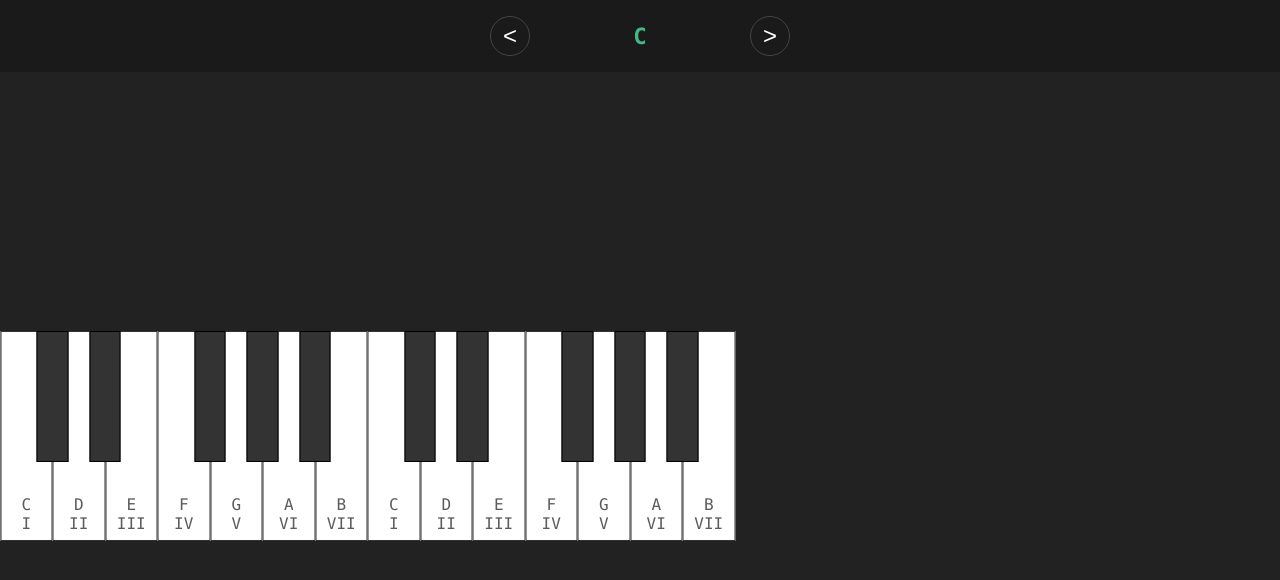
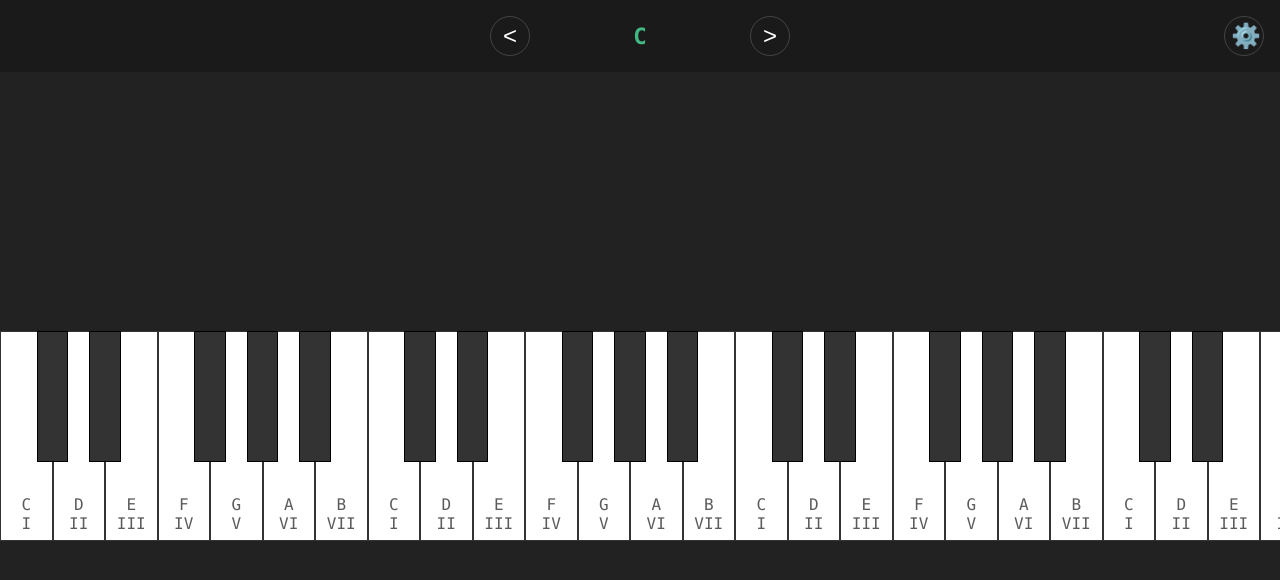
Before and after one commit to Jam-TechLab/tone-bridge, a Vue app: page / in a window 1280 px wide. Shown: the top 580 px of the page. Built offline with nearby package versions, Linux system fonts and the light colour scheme.

Commit message:
設定ボタンの置き換えと鍵盤の拡張

```diff
--- a/src/App.vue
+++ b/src/App.vue
@@ -34,48 +34,45 @@ const handleChangeKey = (direction) => {
   }
 }
 
-// === 2. 鍵盤データ ===
-const keys = [
-  // Octave 3
-  { note: 'C3', type: 'white', left: 0 },
-  { note: 'C#3', type: 'black', left: 36.75 },
-  { note: 'D3', type: 'white', left: 52.5 },
-  { note: 'D#3', type: 'black', left: 89.25 },
-  { note: 'E3', type: 'white', left: 105 },
-  { note: 'F3', type: 'white', left: 157.5 },
-  { note: 'F#3', type: 'black', left: 194.25 },
-  { note: 'G3', type: 'white', left: 210 },
-  { note: 'G#3', type: 'black', left: 246.75 },
-  { note: 'A3', type: 'white', left: 262.5 },
-  { note: 'A#3', type: 'black', left: 299.25 },
-  { note: 'B3', type: 'white', left: 315 },
-  // Octave 4
-  { note: 'C4', type: 'white', left: 367.5 },
-  { note: 'C#4', type: 'black', left: 404.25 },
-  { note: 'D4', type: 'white', left: 420 },
-  { note: 'D#4', type: 'black', left: 456.75 },
-  { note: 'E4', type: 'white', left: 472.5 },
-  { note: 'F4', type: 'white', left: 525 },
-  { note: 'F#4', type: 'black', left: 561.75 },
-  { note: 'G4', type: 'white', left: 577.5 },
-  { note: 'G#4', type: 'black', left: 614.25 },
-  { note: 'A4', type: 'white', left: 630 },
-  { note: 'A#4', type: 'black', left: 666.75 },
-  { note: 'B4', type: 'white', left: 682.5 },
-  // Octave 5
-  { note: 'C5', type: 'white', left: 735 },
-  { note: 'C#5', type: 'black', left: 771.75 },
-  { note: 'D5', type: 'white', left: 787.5 },
-  { note: 'D#5', type: 'black', left: 824.25 },
-  { note: 'E5', type: 'white', left: 840 },
-  { note: 'F5', type: 'white', left: 892.5 },
-  { note: 'F#5', type: 'black', left: 929.25 },
-  { note: 'G5', type: 'white', left: 945 },
-  { note: 'G#5', type: 'black', left: 981.75 },
-  { note: 'A5', type: 'white', left: 997.5 },
-  { note: 'A#5', type: 'black', left: 1034.25 },
-  { note: 'B5', type: 'white', left: 1050 },
+// === 2. 鍵盤データ (自動生成 C0〜B8) ===
+const WHITE_KEY_WIDTH = 52.5
+const OCTAVE_WIDTH = WHITE_KEY_WIDTH * 7 // 1オクターブの幅 (367.5px)
+// ↓↓↓ この行を追加！ ↓↓↓
+const SEMITONE_WIDTH = OCTAVE_WIDTH / 12 // 1半音あたりのピクセル幅 (30.625px)
+
+// C基準の1オクターブのレイアウトテンプレート
+const oneOctaveTemplate = [
+  { note: 'C', type: 'white', left: 0 },
+  { note: 'C#', type: 'black', left: 36.75 },
+  { note: 'D', type: 'white', left: 52.5 },
+  { note: 'D#', type: 'black', left: 89.25 },
+  { note: 'E', type: 'white', left: 105 },
+  { note: 'F', type: 'white', left: 157.5 },
+  { note: 'F#', type: 'black', left: 194.25 },
+  { note: 'G', type: 'white', left: 210 },
+  { note: 'G#', type: 'black', left: 246.75 },
+  { note: 'A', type: 'white', left: 262.5 },
+  { note: 'A#', type: 'black', left: 299.25 },
+  { note: 'B', type: 'white', left: 315 },
 ]
+
+// C0〜B8 (9オクターブ・108キー) を自動生成する関数
+const generateKeys = () => {
+  const newKeys = []
+  for (let octave = 0; octave <= 8; octave++) {
+    for (const keyTemplate of oneOctaveTemplate) {
+      newKeys.push({
+        ...keyTemplate,
+        note: keyTemplate.note + octave, // "C" + 0 -> "C0"
+        left: keyTemplate.left + octave * OCTAVE_WIDTH,
+      })
+    }
+  }
+  return newKeys
+}
+
+const keys = generateKeys()
+const TOTAL_PIANO_WIDTH = OCTAVE_WIDTH * 9 // 9オクターブ分の幅
 
 // === 3. サウンドエンジン ===
 const { playNote, stopNote } = useAudio()
@@ -96,9 +93,6 @@ const relativeKeyData = computed(() => {
 })
 
 // === 5. スライドロジック ===
-const WHITE_KEY_WIDTH = 52.5
-const OCTAVE_WIDTH = WHITE_KEY_WIDTH * 7
-const SEMITONE_WIDTH = OCTAVE_WIDTH / 12
 
 const slideOffset = computed(() => {
   const semitoneIndex = currentKeyIndex.value
@@ -106,8 +100,9 @@ const slideOffset = computed(() => {
 })
 
 // === 6. スワイプロジック ===
+// C4の新しい left 座標 (367.5 * 4 = 1470) を正しく取得
 const baseC4Left = keys.filter((key) => key.note === 'C4')[0].left
-const swipeOffset = ref(-baseC4Left)
+const swipeOffset = ref(-baseC4Left) // 初期位置をC4に
 const touchStartX = ref(0)
 const touchMoveOffset = ref(0)
 const swipeMode = ref(false)
@@ -287,15 +282,15 @@ const getLandscapeRelativeLabel = computed(() => {
 })
 
 // === 10. ガイドラインデータ ===
-const NUM_SEMITONES_TO_DRAW = keys.length
-
+// === ガイドラインデータ ===
+const NUM_SEMITONES_TO_DRAW = keys.length // 108キー
 const guideLines = computed(() => {
   const lines = []
   for (let i = 0; i < NUM_SEMITONES_TO_DRAW; i++) {
     lines.push({
       index: i,
       left: i * SEMITONE_WIDTH,
-      note: transposeNote('C3', i), // C3基準
+      note: transposeNote('C0', i), // ← C3からC0基準に変更！
     })
   }
   return lines
@@ -337,7 +332,7 @@ const highlightedLines = computed(() => {
 
     if (semitoneOffsetFromC !== -1) {
       // 押された音の「物理的なインデックス」 (C3 = 0)
-      const globalSemitoneIndex = (octave - 3) * 12 + semitoneOffsetFromC
+      const globalSemitoneIndex = (octave - 0) * 12 + semitoneOffsetFromC
 
       // ↓↓↓ ここが「3度目の正直」の修正点！ ↓↓↓
 
@@ -376,16 +371,11 @@ const landscapeTransform = computed(() => {
 
 <template>
   <div class="view portrait-view">
-    <KeySelector :current-key="currentKey" @change-key="handleChangeKey" />
-
-    <div class="settings">
-      <!-- <button @click="isTopKeyboardFixed = !isTopKeyboardFixed">
-        Swap Fixed ({{ isTopKeyboardFixed ? 'Top' : 'Bottom' }})
-      </button> -->
-      <button @click="isAbsoluteKeyboardFixed = !isAbsoluteKeyboardFixed">
-        動作 ({{ isAbsoluteKeyboardFixed ? 'Relが動く' : 'Absが動く' }})
-      </button>
-    </div>
+    <KeySelector
+      :current-key="currentKey"
+      @change-key="handleChangeKey"
+      @toggle-fixed="isAbsoluteKeyboardFixed = !isAbsoluteKeyboardFixed"
+    />
 
     <div
       class="keyboard-wrapper"
@@ -405,7 +395,7 @@ const landscapeTransform = computed(() => {
       <div
         class="guide-lines-container"
         :style="{ transform: isAbsoluteOnTop ? topKeyboardTransform : bottomKeyboardTransform }"
-        :class="{ 'is-swiping': swipeMode }"
+        :class="{ 'is-swiping': swipeMode, width: TOTAL_PIANO_WIDTH + 'px' /* ← 追加！ */ }"
       >
         <div
           v-for="line in guideLines"
@@ -419,7 +409,7 @@ const landscapeTransform = computed(() => {
       <div
         class="piano piano-top"
         :class="{ 'is-swiping': swipeMode }"
-        :style="{ transform: topKeyboardTransform }"
+        :style="{ transform: topKeyboardTransform, width: TOTAL_PIANO_WIDTH + 'px' /* ← 追加！ */ }"
       >
         <PianoKeyboard
           v-if="isAbsoluteOnTop"
@@ -443,7 +433,10 @@ const landscapeTransform = computed(() => {
       <div
         class="piano piano-bottom"
         :class="{ 'is-swiping': swipeMode }"
-        :style="{ transform: bottomKeyboardTransform }"
+        :style="{
+          transform: bottomKeyboardTransform,
+          width: TOTAL_PIANO_WIDTH + 'px' /* ← 追加！ */,
+        }"
       >
         <PianoKeyboard
           v-if="!isAbsoluteOnTop"
@@ -478,7 +471,7 @@ const landscapeTransform = computed(() => {
       <div
         class="piano"
         :class="{ 'is-swiping': swipeMode }"
-        :style="{ transform: landscapeTransform }"
+        :style="{ transform: landscapeTransform, width: TOTAL_PIANO_WIDTH + 'px' /* ← 追加！ */ }"
       >
         <PianoKeyboard
           :keys="keys"
@@ -510,7 +503,7 @@ const landscapeTransform = computed(() => {
 .piano {
   display: block;
   position: absolute;
-  width: 1102.5px;
+  /* width: 1102.5px; */ /* ← この行を削除！ */
   height: 210px;
   left: 0;
   transition: transform 0.3s ease-out;
@@ -568,32 +561,24 @@ const landscapeTransform = computed(() => {
   background-color: #38a070;
 }
 
-/* ↓ 新しいマージン計算 (隙間64px) */
 .portrait-view .piano-top {
   top: 50%;
-  margin-top: -242px; /* -(210 + 64/2) = -242px */
+  margin-top: -242px; /* -(210px + 64px/2) = -242px */
   z-index: 10;
 }
-/* ↓ 新しいマージン計算 (隙間64px) */
 .portrait-view .piano-bottom {
   top: 50%;
-  margin-top: 32px; /* +(64/2) = 32px */
+  margin-top: 32px; /* +(64px/2) = 32px */
   z-index: 10;
 }
-
-/* ↓↓↓ このブロックを丸ごと置き換えて！ ↓↓↓ */
 .portrait-view .guide-lines-container {
   position: absolute;
   left: 0;
-  width: 1102.5px;
-  z-index: 5; /* ピアノ(10)より奥 */
-
-  /* ↓ 修正点！ wrapper全体に広げる */
-  top: 0;
-  bottom: 0;
-  height: 100%;
-  margin-top: 0;
-
+  width: 3307.5px;
+  z-index: 5;
+  top: 50%;
+  height: 484px; /* 210px*2 + 64px隙間 */
+  margin-top: -242px; /* piano-topと同じ */
   overflow: hidden;
   transition: transform 0.3s ease-out;
 }
--- a/src/components/KeySelector.vue
+++ b/src/components/KeySelector.vue
@@ -2,22 +2,19 @@
 defineProps({
   currentKey: String,
 })
-
-// このコンポーネントが親に送信するイベントを定義する
-const emit = defineEmits(['change-key'])
+// ↓ 'toggle-fixed' を追加！
+const emit = defineEmits(['change-key', 'toggle-fixed'])
 </script>
 
 <template>
   <header class="header">
     <div class="key-display">
       <button class="key-btn" @click="emit('change-key', 'prev')">&lt;</button>
-
-      <div class="key-name">
-        <strong class="current-key">{{ currentKey }}</strong>
-      </div>
-
+      <strong class="current-key">{{ currentKey }}</strong>
       <button class="key-btn" @click="emit('change-key', 'next')">&gt;</button>
     </div>
+
+    <button class="key-btn settings-btn" @click="emit('toggle-fixed')">⚙️</button>
   </header>
 </template>
 
@@ -30,18 +27,19 @@ const emit = defineEmits(['change-key'])
   box-sizing: border-box;
   text-align: center;
   flex-shrink: 0;
+  user-select: none;
+  -webkit-user-select: none;
+
+  position: relative; /* This is the new parent anchor */
 }
 
 .key-display {
-  font-size: 1.2rem;
-  line-height: 1;
-
-  /* ↓↓↓ flex から grid に変更！ ↓↓↓ */
   display: grid;
-  grid-template-columns: 40px 1fr 40px; /* ボタン(40px), ラベル(残り全部), ボタン(40px) */
+  /* Back to 3 columns */
+  grid-template-columns: 40px 1fr 40px;
   align-items: center;
-  gap: 10px; /* 隙間 */
-
+  gap: 10px;
+  /* Back to 300px */
   max-width: 300px;
   margin: 0 auto;
 }
@@ -51,10 +49,9 @@ const emit = defineEmits(['change-key'])
   color: #42b883;
   font-size: 1.4rem;
   font-family: 'Menlo', 'Monaco', monospace;
-
-  /* flex-grow: 1; ← gridにしたので不要 */
+  flex-grow: 1;
   text-align: center;
-  /* padding: 0 10px; ← gridのgapが代わりになるので不要 */
+  padding: 0 10px;
 }
 
 .key-btn {
@@ -72,4 +69,25 @@ const emit = defineEmits(['change-key'])
 .key-btn:active {
   background-color: #333;
 }
+
+.settings-btn {
+  position: absolute;
+  top: 50%; /* Vertically center */
+  transform: translateY(-50%);
+  right: 16px; /* Align with header's padding */
+
+  /* Copied from key-btn */
+  font-size: 1.5rem;
+  background: none;
+  border: 1px solid #444;
+  color: white;
+  width: 40px;
+  height: 40px;
+  border-radius: 50%;
+  cursor: pointer;
+  line-height: 1;
+}
+.settings-btn:active {
+  background-color: #333;
+}
 </style>
```
